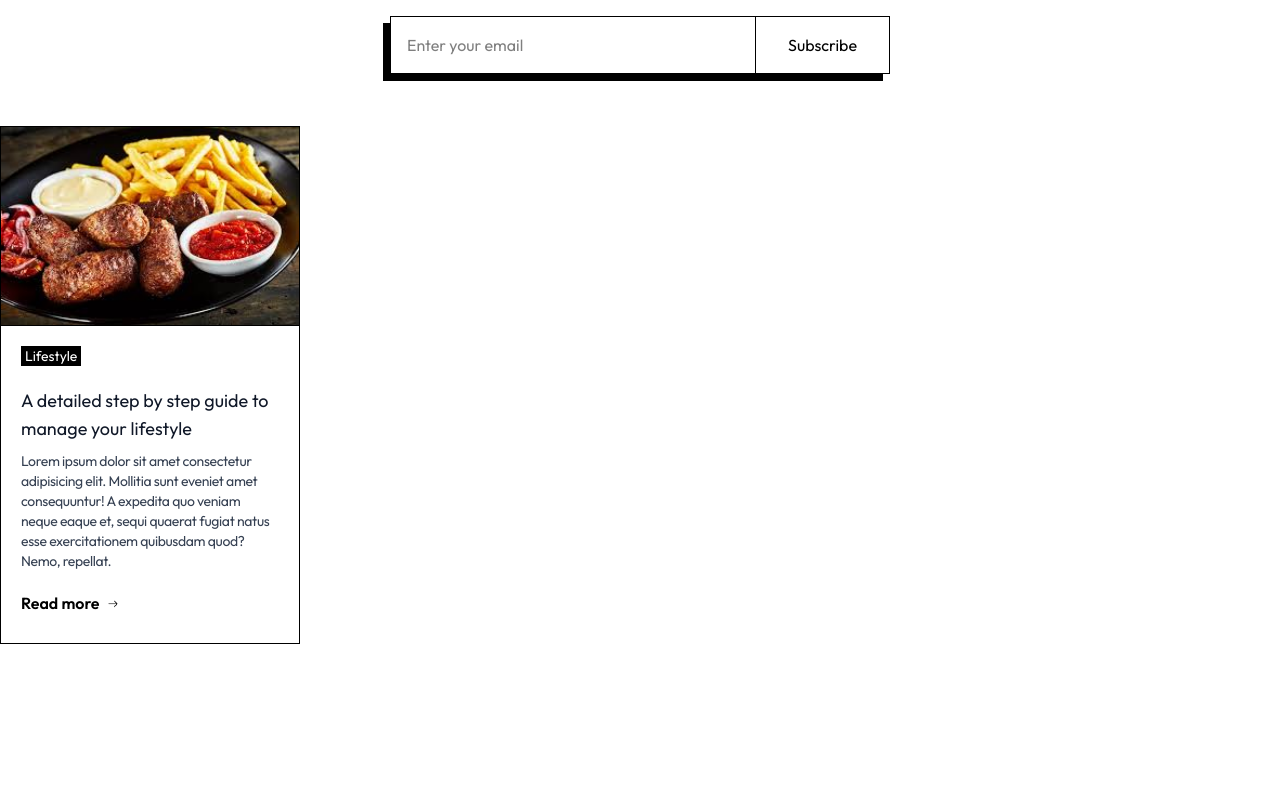
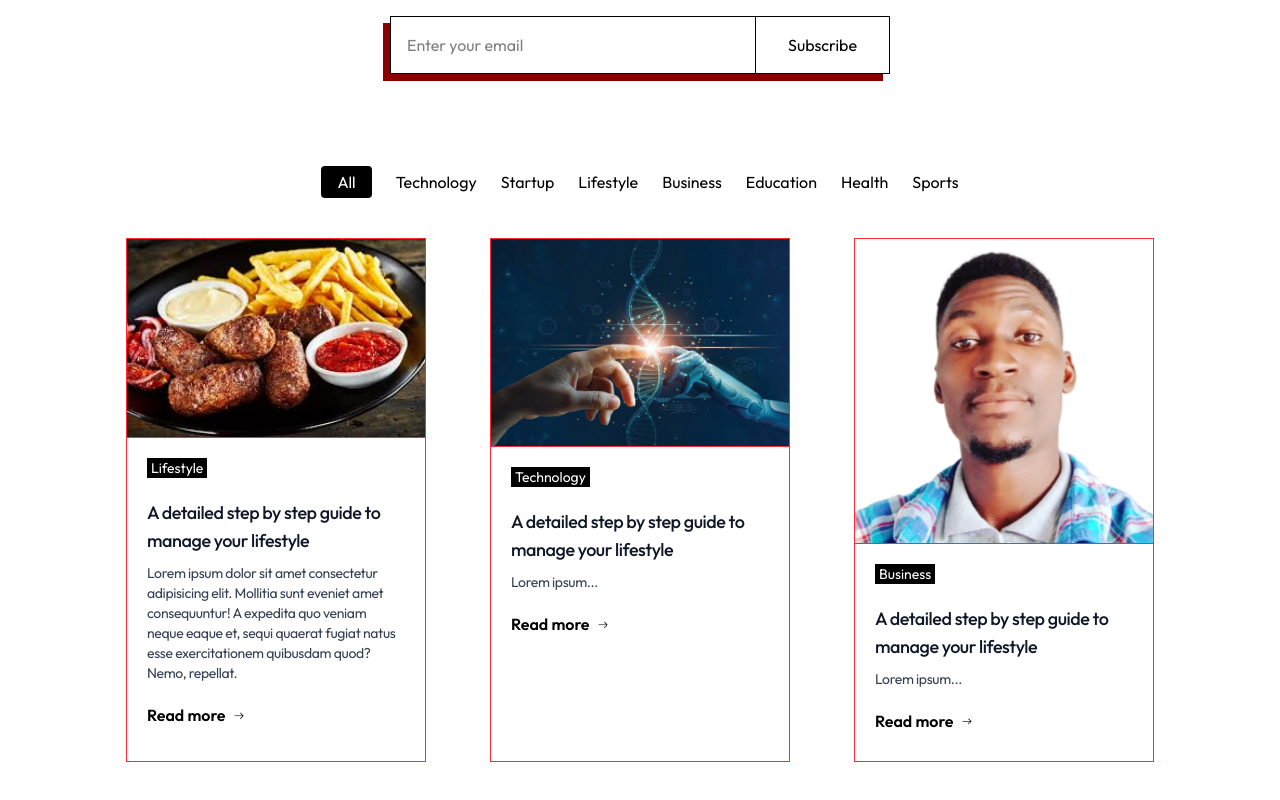
Before and after one commit to johnhytechie/jontechblog-Next.js-dev, a Next.js app: page / in a window 1280 px wide. Shown: the part 460-1260 px from the top of the page. Before the commit the page ends 1104 px from the top, so only its background shows below. Built offline with nearby package versions, Linux system fonts and the light colour scheme.

Commit message:
working on bligitem and bloglist

```diff
--- a/Assets/assets.js
+++ b/Assets/assets.js
@@ -46,7 +46,7 @@ export const assets = {
     instagram
 }
 
-export const blog_data = [{
+export const blog_data= [{
     id:1,
     title: "A detailed step by step guide to manage your lifestyle",
     description: "Lorem ipsum dolor sit amet consectetur adipisicing elit. Mollitia sunt eveniet amet consequuntur! A expedita quo veniam neque eaque et, sequi quaerat fugiat natus esse exercitationem quibusdam quod? Nemo, repellat.",
@@ -110,6 +110,96 @@ export const blog_data = [{
     id:7,
     title: "A detailed step by step guide to manage your lifestyle",
     description: "Lorem ipsum...",
+    image:dolphine3,
+    date:Date.now(),
+    category:"Entertainment",
+    author:"Pat Chisom",
+    author_img: profileicon
+},
+{
+    id:8,
+    title: "A detailed step by step guide to manage your lifestyle",
+    description: "Lorem ipsum...",
+    image:dolphine3,
+    date:Date.now(),
+    category:"Entertainment",
+    author:"Pat Chisom",
+    author_img: profileicon
+},
+{
+    id:9,
+    title: "A detailed step by step guide to manage your lifestyle",
+    description: "Lorem ipsum...",
+    image:dolphine3,
+    date:Date.now(),
+    category:"Entertainment",
+    author:"Pat Chisom",
+    author_img: profileicon
+},
+{
+    id:10,
+    title: "A detailed step by step guide to manage your lifestyle",
+    description: "Lorem ipsum...",
+    image:dolphine3,
+    date:Date.now(),
+    category:"Entertainment",
+    author:"Pat Chisom",
+    author_img: profileicon
+},
+{
+    id:11,
+    title: "A detailed step by step guide to manage your lifestyle",
+    description: "Lorem ipsum...",
+    image:dolphine3,
+    date:Date.now(),
+    category:"Entertainment",
+    author:"Pat Chisom",
+    author_img: profileicon
+},
+{
+    id:12,
+    title: "A detailed step by step guide to manage your lifestyle",
+    description: "Lorem ipsum...",
+    image:dolphine3,
+    date:Date.now(),
+    category:"Entertainment",
+    author:"Pat Chisom",
+    author_img: profileicon
+},
+{
+    id:13,
+    title: "A detailed step by step guide to manage your lifestyle",
+    description: "Lorem ipsum...",
+    image:dolphine3,
+    date:Date.now(),
+    category:"Entertainment",
+    author:"Pat Chisom",
+    author_img: profileicon
+},
+{
+    id:14,
+    title: "A detailed step by step guide to manage your lifestyle",
+    description: "Lorem ipsum...",
+    image:dolphine3,
+    date:Date.now(),
+    category:"Entertainment",
+    author:"Pat Chisom",
+    author_img: profileicon
+},
+{
+    id:15,
+    title: "A detailed step by step guide to manage your lifestyle",
+    description: "Lorem ipsum...",
+    image:dolphine3,
+    date:Date.now(),
+    category:"Entertainment",
+    author:"Pat Chisom",
+    author_img: profileicon
+},
+{
+    id:16,
+    title: "A detailed step by step guide to manage your lifestyle",
+    description: "Lorem ipsum...",
     image:club2,
     date:Date.now(),
     category:"Travel",
--- a/Components/BlogItem.tsx
+++ b/Components/BlogItem.tsx
@@ -2,16 +2,18 @@ import { assets, blog_data } from '@/Assets/assets'
 import Image from 'next/image'
 import React from 'react'
 
-const BlogItem = () => {
+const BlogItem = ({ title, description, category, image }) => {
+
     return (
-        <div className='max-w-[330px] sm:max-w-[300px] bg-white border border-black hover:shadow-[-7px_7px_0px_#000000]'>
-          <Image src={blog_data[0].image} alt='' width={400} height={400} className='border-b border-black'/>
-          <p className='ml-5 mt-5 px-1 inline-block bg-black text-white text-sm'>{blog_data[0].category}</p>
+        <div className='max-w-[330px] sm:max-w-[300px] bg-white border border-red-500 hover:shadow-[-7px_7px_0px_#880000]'>
+          <Image src={image} alt='' width={400} height={400} className='border-b border-red-500'/>
+          <p className='ml-5 mt-5 px-1 inline-block bg-black text-white text-sm'>{category}</p>
           <div className='p-5'>
-             <h5 className='mb-2 text-lg font-mediumtracking-tight text-gray-900'>{blog_data[0].title}</h5>
-             <p className='mb-3 text-sm tracking-tight text-gray-700'>{blog_data[0].description}</p>
+             <h5 className='mb-2 text-lg font-medium tracking-tight text-gray-900'>{title}</h5>
+             <p className='mb-3 text-sm tracking-tight text-gray-700'>{description}</p>
              <div className='inline-flex items-center py-2 font-semibold text-center'>
-                Read more <Image src={assets.arrow} className='ml-2' alt='' width={12}/>
+                Read more <Image src={assets.arrow} className='ml-2' alt='' width={12} height={12}/>
+
              </div>
           </div>
         </div>
--- a/Components/BlogList.tsx
+++ b/Components/BlogList.tsx
@@ -0,0 +1,33 @@
+ import React, { useState } from 'react'
+ import BlogItem from './BlogItem'
+import { blog_data } from '@/Assets/assets'
+
+
+ const BlogList = () => {
+
+     const [menu,setMenu] = useState("All")
+
+   return (
+     <div>
+       <div className='flex flex-wrap justify-center gap-3 sm:gap-4 md:gap-6 my-6 md:my-10 px-3'>
+
+        <button onClick={()=>setMenu('All')} className={menu==="All"? 'bg-black text-white py-1 px-4 rounded-sm':""}>All</button>
+        <button onClick={()=>setMenu('Technology')} className={menu==="Technology"? 'bg-black text-white py-1 px-4 rounded-sm':""}>Technology</button>
+        <button onClick={()=>setMenu('Startup')} className={menu==="Startup"? 'bg-black text-white py-1 px-4 rounded-sm':""}>Startup</button>
+        <button onClick={()=>setMenu('Lifestyle')} className={menu==="Lifestyle"? 'bg-black text-white py-1 px-4 rounded-sm':""}>Lifestyle</button>
+        <button onClick={()=>setMenu('Business')} className={menu==="Business"? 'bg-black text-white py-1 px-4 rounded-sm':""}>Business</button>
+        <button onClick={()=>setMenu('Education')} className={menu==="Education"? 'bg-black text-white py-1 px-4 rounded-sm':""} >Education</button>
+        <button onClick={()=>setMenu('Health')} className={menu==="Health"? 'bg-black text-white py-1 px-4 rounded-sm':""}>Health</button>
+        <button onClick={()=>setMenu('Sports')} className={menu==="Sports"? 'bg-black text-white py-1 px-4 rounded-sm':""}>Sports</button>
+       </div>
+       <div className='flex flex-wrap justify-around gap-1 gap-y-10 mg-16 xl:mx-24'>
+          {blog_data.map((item,index)=>{
+               return <BlogItem key={index} image={item.image} title={item.title} description={item.description} category={item.category}/>
+          })}
+
+       </div>
+     </div>
+   )
+ }
+
+ export default BlogList
--- a/Components/Header.tsx
+++ b/Components/Header.tsx
@@ -12,12 +12,12 @@ const Header = () => {
           width={180}
           className='w-[130px] sm:w-auto'
         />
-         <button className='flex items-center gap-2 font-medium py-1 px-3 sm:py-3 sm:px-6 border border-solid border-black shadow-[-7px_7px_0px_#000000]'>Get Started<Image src={assets.arrow} width={20} alt=''/></button>
+         <button className='flex items-center gap-2 font-medium py-1 px-3 sm:py-3 sm:px-6 border border-solid border-red shadow-[-7px_7px_0px_#880000]'>Get Started<Image src={assets.arrow} width={20} alt=''/></button>
       </div>
       <div className='text-center my-8'>
         <h1 className='text-3xl sm:text-5xl font-medium'>Latest Blogs</h1>
         <p className='mt-10 max-w-[740px] m-auto text-xs sm:text-base'>Lorem ipsum dolor sit amet consectetur adipisicing elit. Mollitia sunt eveniet amet consequuntur! A expedita quo veniam neque eaque et, sequi quaerat fugiat natus esse exercitationem quibusdam quod? Nemo, repellat.</p>
-        <form className='flex justify-between max-w-[500px] scale-75 sm:scale-100 mx-auto mt-10 border border-black shadow-[-7px_7px_0px_#000000]'>
+        <form className='flex justify-between max-w-[500px] scale-75 sm:scale-100 mx-auto mt-10 border border-red shadow-[-7px_7px_0px_#880000]'>
             <input name='email' type="email" placeholder='Enter your email' className='pl-4 outline-none'/>
             <button type='submit' className='border-l border-black py-4 px-4 sm:px-8 active:bg-gray-600 active:text-white'>Subscribe</button>
         </form>
--- a/app/page.tsx
+++ b/app/page.tsx
@@ -1,12 +1,12 @@
 'use client'
-import BlogItem from "@/Components/BlogItem";
+import BlogList from "@/Components/BlogList";
 import Header from "@/Components/Header";
 
 export default function Home() {
   return (
   <>
     <Header/>
-    <BlogItem/>
+    <BlogList/>
   </>
   );
 }
```
